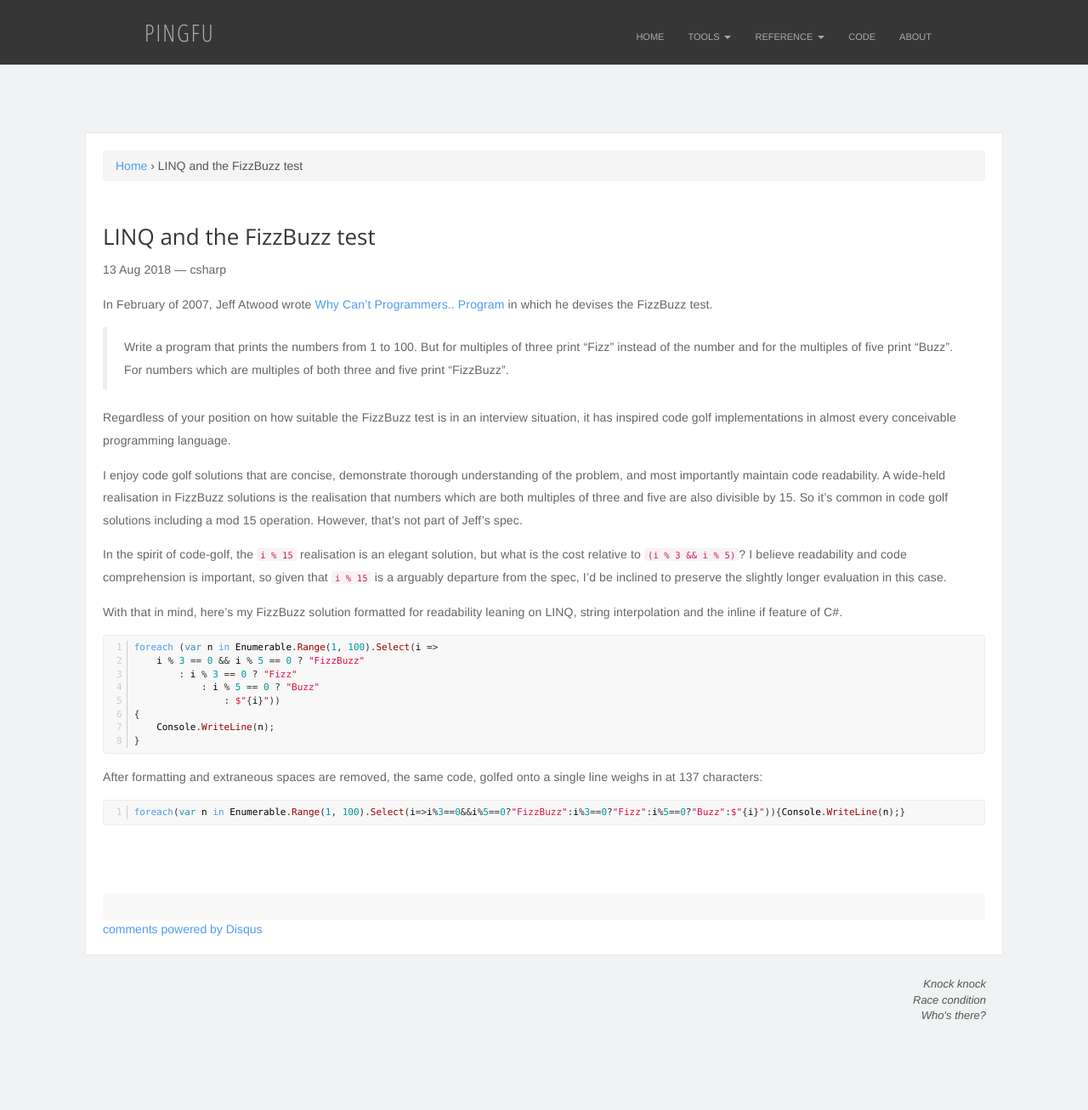
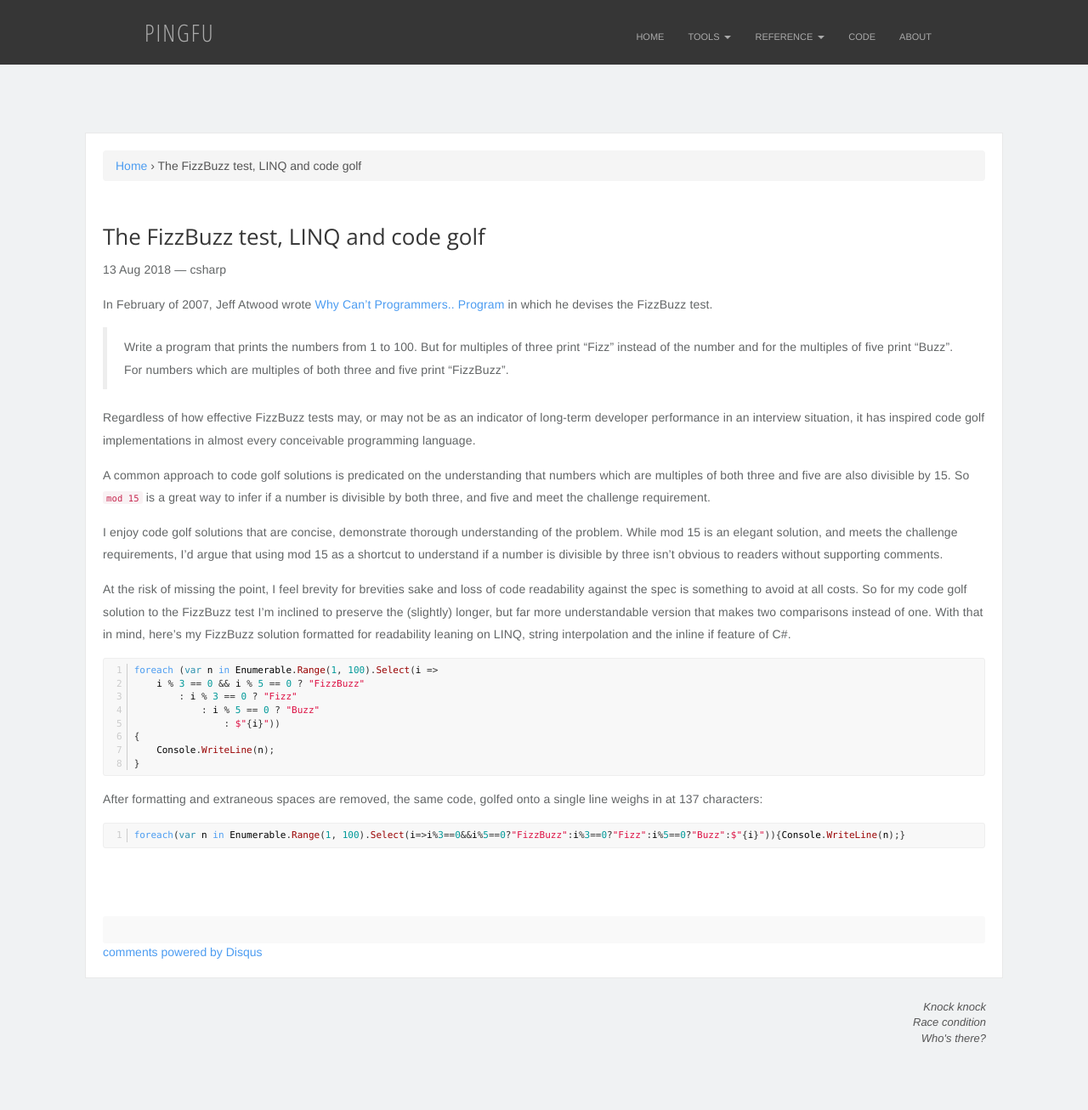
Before and after one commit to pingfu/pingfu.github.io, a Jekyll site: the page built from _posts/2018-08-13-linq-and-the-fizzbuzz-test.md, in a window 1280 px wide. Shown: the whole page at 85% size. Built offline with Jekyll 4.4.1, drawn with Linux system fonts in a browser that asks for light colours; nearby versions of some CDN libraries; comment, search, counter and statistics services are not loaded; before the commit the page ends 1280 px from its top, so only the background shows below that.

Commit message:
Update 2018-08-13-linq-and-the-fizzbuzz-test.md

```diff
--- a/_posts/2018-08-13-linq-and-the-fizzbuzz-test.md
+++ b/_posts/2018-08-13-linq-and-the-fizzbuzz-test.md
@@ -1,6 +1,6 @@
 ---
 layout: post
-title: "LINQ and the FizzBuzz test"
+title: "The FizzBuzz test, LINQ and code golf"
 date: 2018-08-13
 categories: csharp
 tags:
@@ -11,13 +11,13 @@
 
 > Write a program that prints the numbers from 1 to 100. But for multiples of three print "Fizz" instead of the number and for the multiples of five print "Buzz". For numbers which are multiples of both three and five print "FizzBuzz".
 
-Regardless of your position on how suitable the FizzBuzz test is in an interview situation, it has inspired code golf implementations in almost every conceivable programming language.
+Regardless of how effective FizzBuzz tests may, or may not be as an indicator of long-term developer performance in an interview situation, it has inspired code golf implementations in almost every conceivable programming language.
 
-I enjoy code golf solutions that are concise, demonstrate thorough understanding of the problem, and most importantly maintain code readability. A wide-held realisation in FizzBuzz solutions is the realisation that numbers which are both multiples of three and five are also divisible by 15. So it’s common in code golf solutions including a mod 15 operation. However, that's not part of Jeff's spec.
+A common approach to code golf solutions is predicated on the understanding that numbers which are multiples of both three and five are also divisible by 15. So `mod 15` is a great way to infer if a number is divisible by both three, and five and meet the challenge requirement.
 
-In the spirit of code-golf, the `i % 15` realisation is an elegant solution, but what is the cost relative to `(i % 3 && i % 5)`? I believe readability and code comprehension is important, so given that `i % 15` is a arguably departure from the spec, I'd be inclined to preserve the slightly longer evaluation in this case.
+I enjoy code golf solutions that are concise, demonstrate thorough understanding of the problem. While mod 15 is an elegant solution, and meets the challenge requirements, I'd argue that using mod 15 as a shortcut to understand if a number is divisible by three isn't obvious to readers without supporting comments.
 
-With that in mind, here's my FizzBuzz solution formatted for readability leaning on LINQ, string interpolation and the inline if feature of C#.
+At the risk of missing the point, I feel brevity for brevities sake and loss of code readability against the spec is something to avoid at all costs. So for my code golf solution to the FizzBuzz test I'm inclined to preserve the (slightly) longer, but far more understandable version that makes two comparisons instead of one. With that in mind, here's my FizzBuzz solution formatted for readability leaning on LINQ, string interpolation and the inline if feature of C#.
 
 {% highlight csharp linenos %}
 {% raw %}
```
